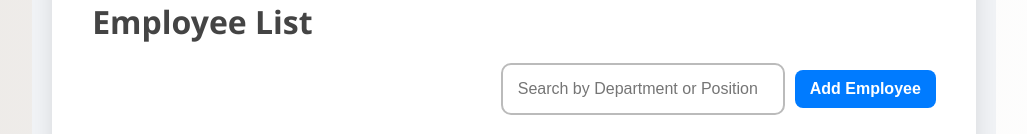
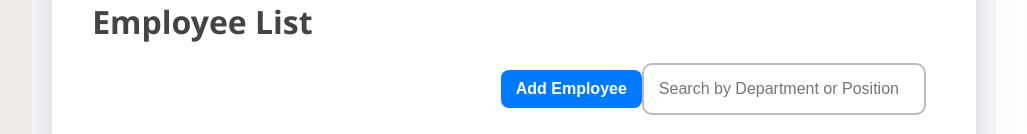
Before and after one commit to helly373/COMP3123, a React (Create React App) app in the folder 101414910_comp3123_assignment2_reactjs/frontend/: page /employees in a window 1280 px wide. Shown: the part 382-516 px from the top of the page, without its empty margins (126-1153 px from the left). Built offline with nearby package versions, Linux system fonts and the light colour scheme; no server answers; sample sign-in values are in the browser's storage.

Commit message:
Changes in Add Employee button

```diff
--- a/101414910_comp3123_assignment2_reactjs/frontend/src/pages/EmployeeList.js
+++ b/101414910_comp3123_assignment2_reactjs/frontend/src/pages/EmployeeList.js
@@ -83,6 +83,12 @@ function EmployeeList() {
         </div>
         <h2>Employee List</h2>
         <div className="action-buttons">
+        <button
+            className="add-employee-button"
+            onClick={() => navigate('/add-employee')}
+          >
+            Add Employee
+          </button>
           <input
             type="text"
             placeholder="Search by Department or Position"
@@ -90,12 +96,7 @@ function EmployeeList() {
             onChange={handleSearch}
             className="search-input"
           />
-          <button
-            className="add-employee-button"
-            onClick={() => navigate('/add-employee')}
-          >
-            Add Employee
-          </button>
+
         </div>
         <table className="employee-table">
           <thead>
```
